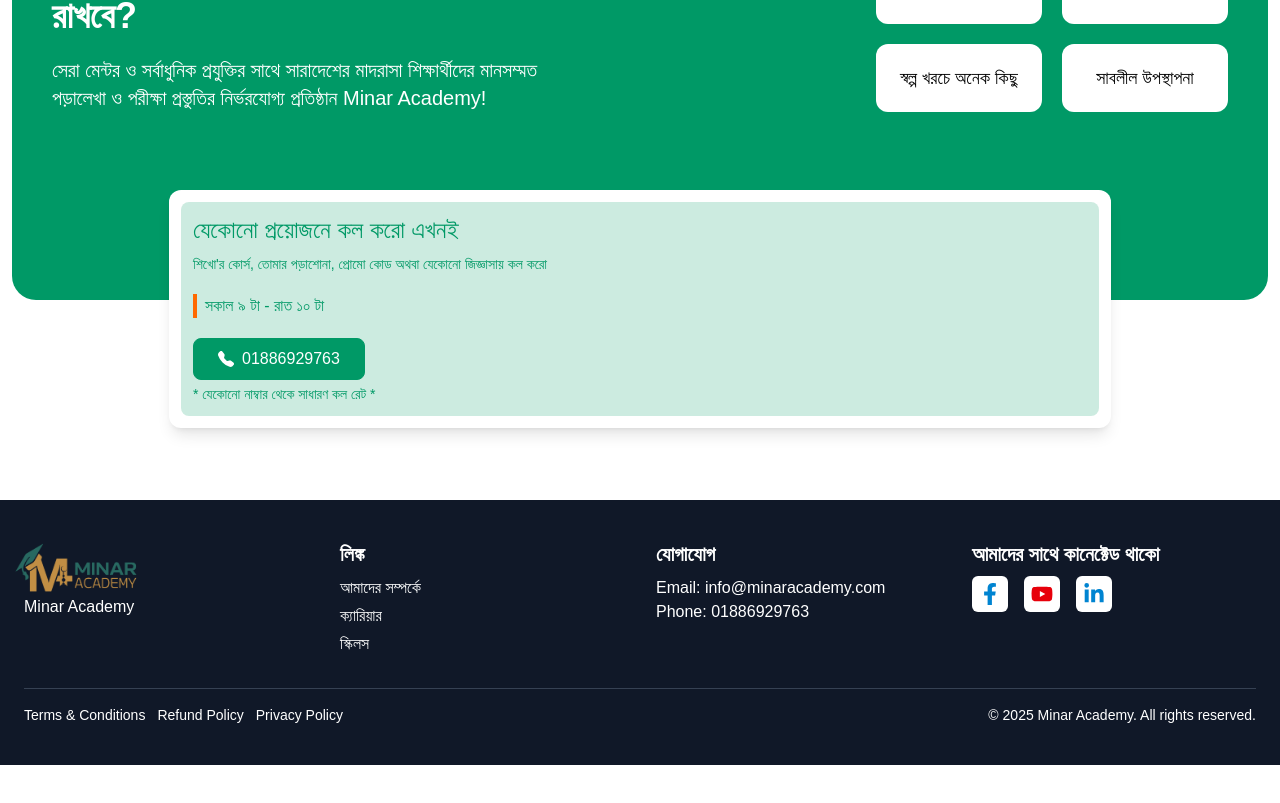
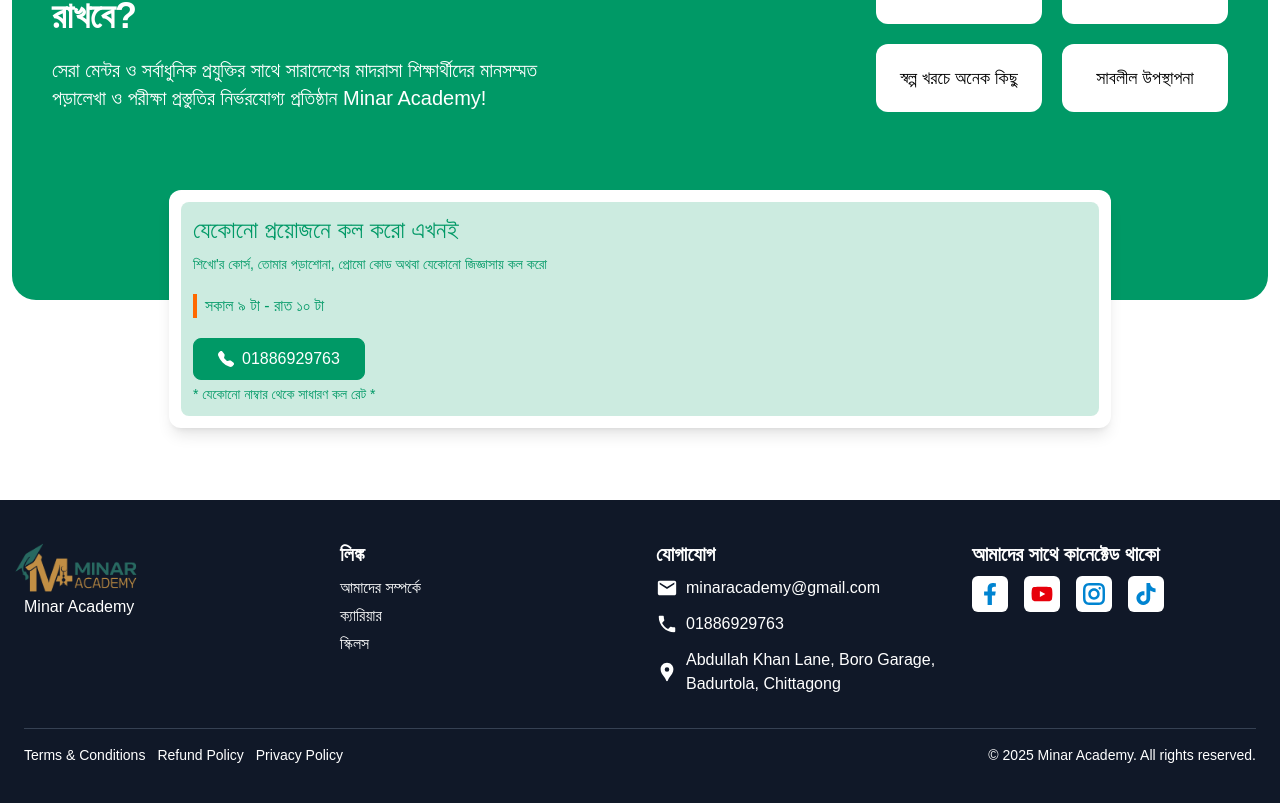
Before and after one commit to faisalbhxyz/Minar-Academy-Website, a Next.js app: page / in a window 1280 px wide. Shown: the part 3734-4537 px from the top of the page. Before the commit the page ends 4499 px from the top, so only its background shows below. Built offline with nearby package versions, Linux system fonts and the light colour scheme.

Commit message:
Update footer

```diff
--- a/app/components/Footer.tsx
+++ b/app/components/Footer.tsx
@@ -2,8 +2,10 @@ import React from "react";
 import Link from "next/link";
 import { FaFacebookF } from "react-icons/fa";
 import { FaYoutube } from "react-icons/fa";
-import { FaLinkedinIn } from "react-icons/fa";
 import Image from "next/image";
+import { MdEmail, MdLocationPin, MdPhone } from "react-icons/md";
+import { GrInstagram } from "react-icons/gr";
+import { SiTiktok } from "react-icons/si";
 
 export default function Footer() {
   return (
@@ -35,29 +37,44 @@ export default function Footer() {
         </div>
         <div>
           <h3 className="text-xl font-semibold mb-2">যোগাযোগ</h3>
-          <p>Email: info@minaracademy.com</p>
-          <p>
-            Phone: <Link href="tel:01886929763">01886929763</Link>
-          </p>
+          <div className="flex items-center gap-2 mb-3">
+            <MdEmail size={22} />
+            <span>minaracademy@gmail.com</span>
+          </div>
+          <div className="flex items-center gap-2 mb-3">
+            <MdPhone size={22} />{" "}
+            <Link href="tel:01886929763">01886929763</Link>
+          </div>
+          <div className="flex items-center gap-2">
+            <span>
+              <MdLocationPin size={22} />
+            </span>
+            <span>Abdullah Khan Lane, Boro Garage, Badurtola, Chittagong</span>
+          </div>
         </div>
         <div>
           <h3 className="text-xl font-semibold mb-2">
             আমাদের সাথে কানেক্টেড থাকো
           </h3>
           <div className="flex space-x-4">
-            <Link href="#">
+            <Link href="https://www.facebook.com/people/Minar-Academy/61574272148754/">
               <span className="bg-white w-9 h-9 rounded-md text-sky-600 flex items-center justify-center">
                 <FaFacebookF size={22} />
               </span>
             </Link>
-            <Link href="#">
+            <Link href="https://www.youtube.com/@MinarAcademy">
               <span className="bg-white w-9 h-9 rounded-md text-red-600 flex items-center justify-center">
                 <FaYoutube size={22} />
               </span>
             </Link>
-            <Link href="#">
+            <Link href="https://www.instagram.com/minaracademy/">
               <span className="bg-white w-9 h-9 rounded-md text-sky-600 flex items-center justify-center">
-                <FaLinkedinIn size={22} />
+                <GrInstagram size={22} />
+              </span>
+            </Link>
+            <Link href="https://www.tiktok.com/@minar.academy">
+              <span className="bg-white w-9 h-9 rounded-md text-sky-600 flex items-center justify-center">
+                <SiTiktok size={22} />
               </span>
             </Link>
           </div>
```
